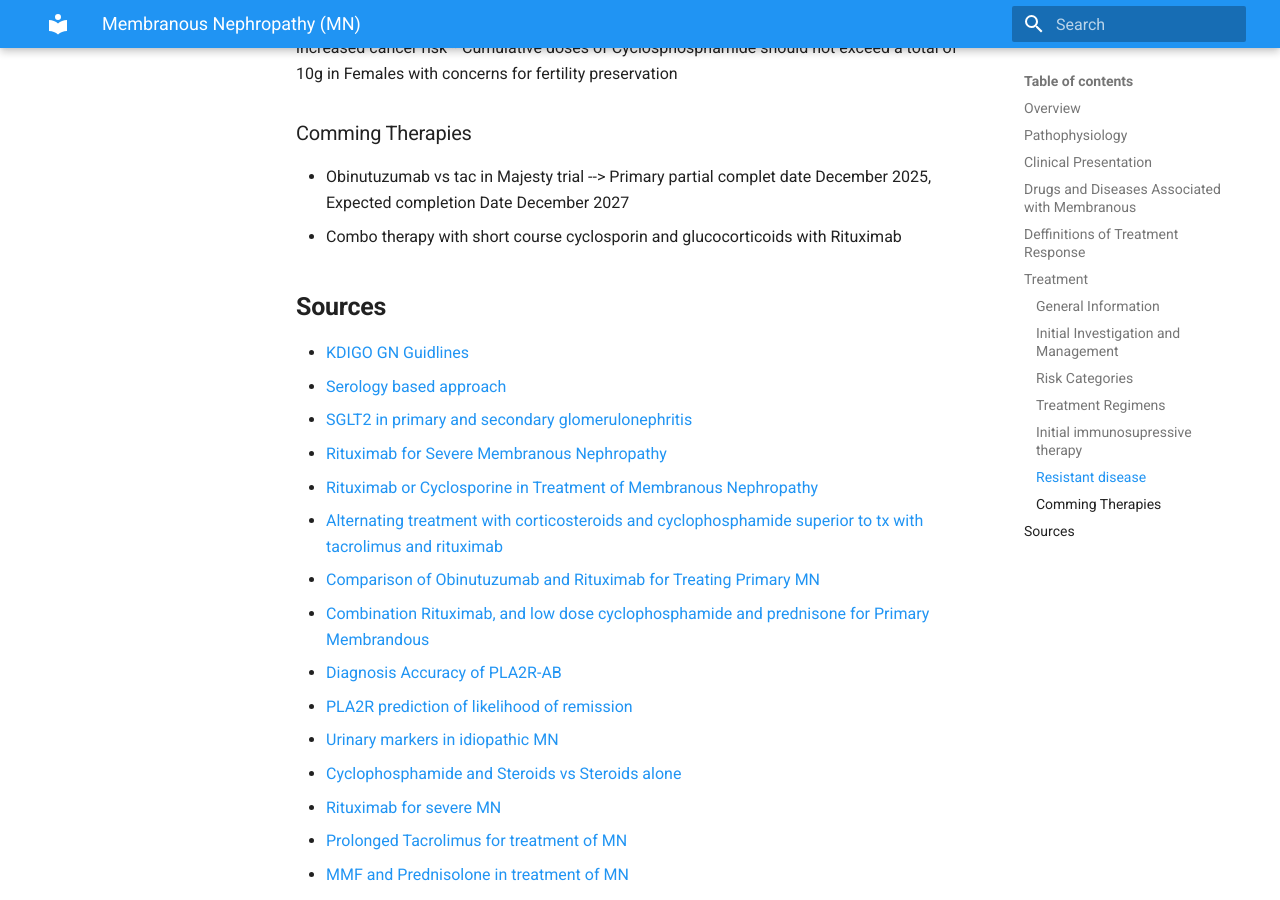
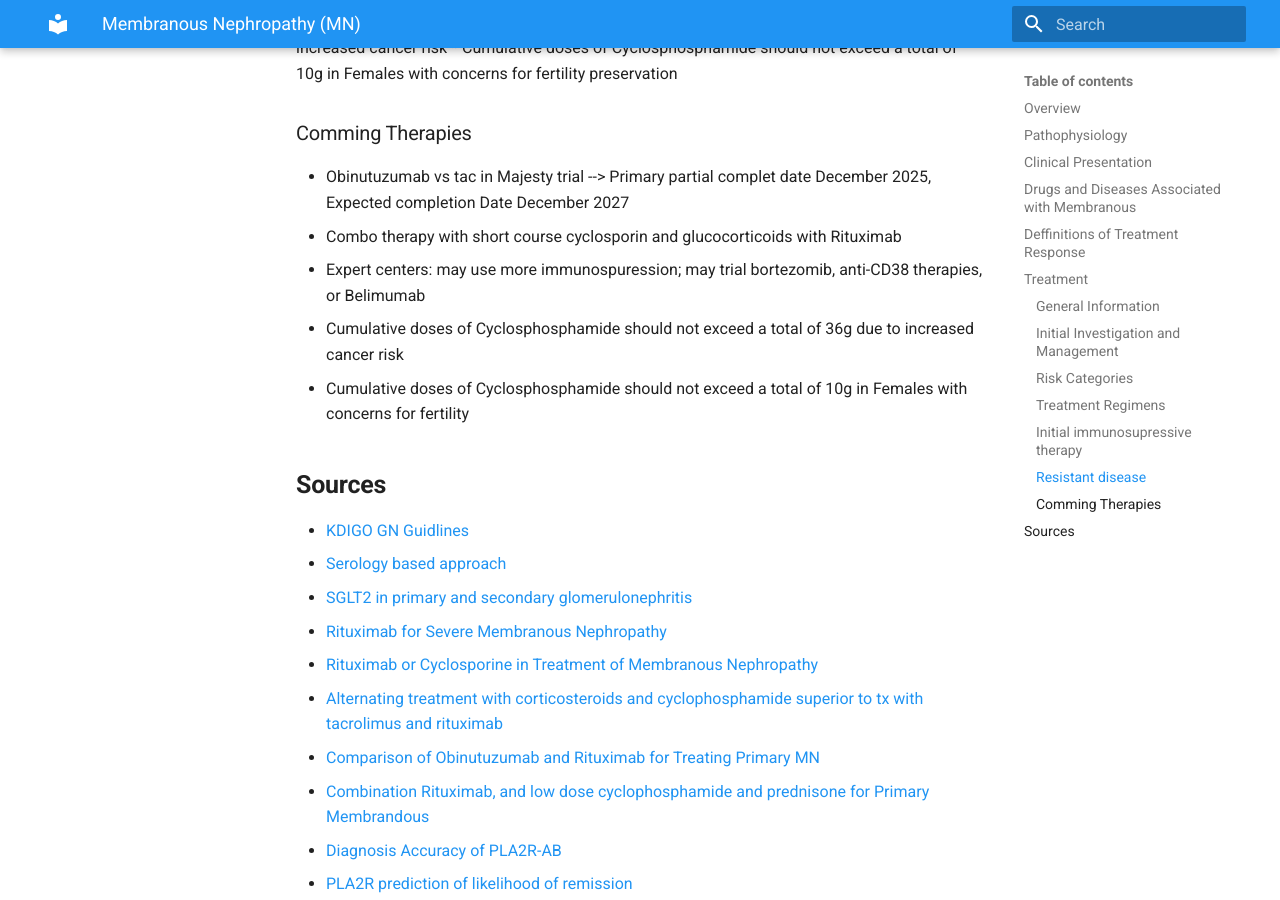
Before and after one commit to TTUNEPH2025/GN, an MkDocs documentation site: the page built from docs/Membranous.md, in a window 1280 px wide and 900 px high, scrolled down 7766 px. Built offline with MkDocs 1.6.1 and Material for MkDocs 9.7.7, drawn with Linux system fonts in a browser that asks for light colours.

Commit message:
Update Membranous.md

```diff
--- a/docs/Membranous.md
+++ b/docs/Membranous.md
@@ -353,6 +353,9 @@ preservation
 ### Comming Therapies
  * Obinutuzumab vs tac in Majesty trial --> Primary partial complet date December 2025, Expected completion Date December 2027
  * Combo therapy with short course cyclosporin and glucocorticoids with Rituximab
+ * Expert centers: may use more immunospuression; may trial bortezomib, anti-CD38 therapies, or Belimumab
+ * Cumulative doses of Cyclosphosphamide should not exceed a total of 36g due to increased cancer risk
+ * Cumulative doses of Cyclosphosphamide should not exceed a total of 10g in Females with concerns for fertility
 ## **Sources**
 * [KDIGO GN Guidlines](https://kdigo.org/guidelines/gd/)
 * [Serology based approach](https://pubmed.ncbi.nlm.nih.gov/27777266/)
```
